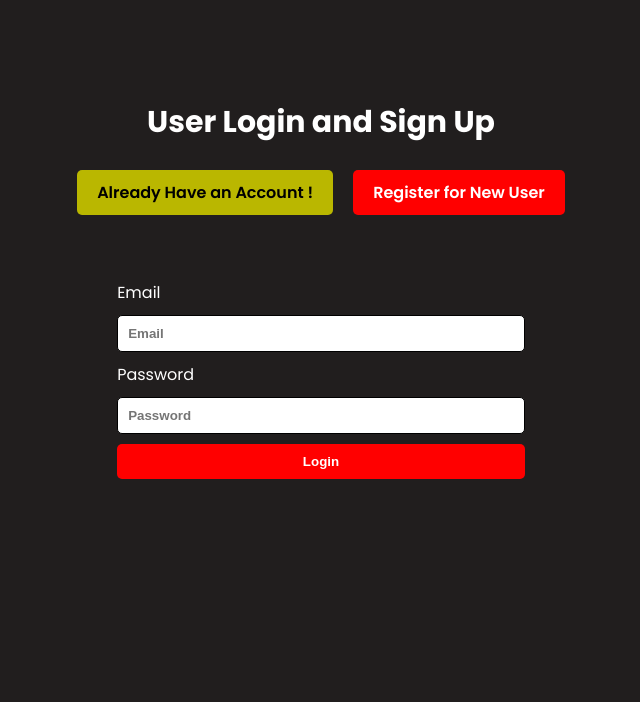
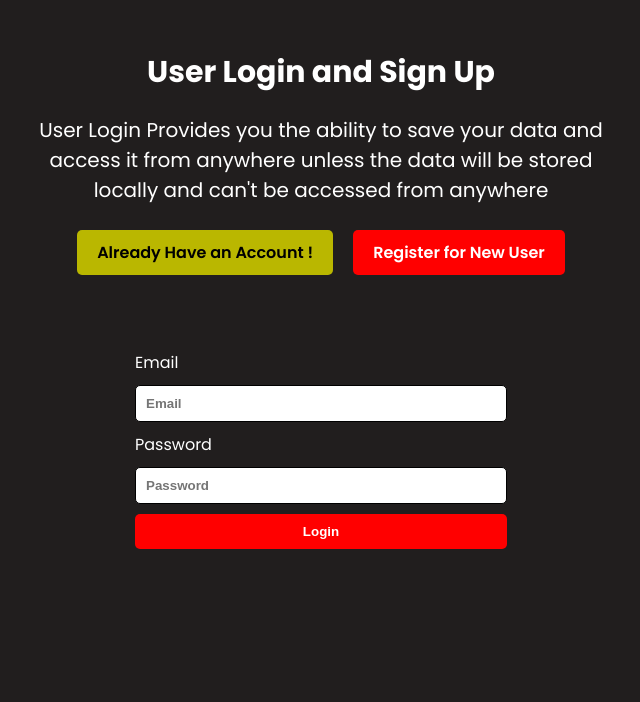
Before and after one commit to harshit391/TripTally, a plain HTML site: page pages/user.html in a window 1280 px wide. Shown: the whole page, without its empty margins (319-959 px from the left). Drawn offline with Linux system fonts and the light colour scheme.

Commit message:
Updated Login Page Design

```diff
--- a/pages/user.html
+++ b/pages/user.html
@@ -14,9 +14,17 @@
 </head>
 <body>
     <div class="container">
-        <h1 >
-            User Login and Sign Up
-        </h1>
+
+        <div class="head">
+            <h1>
+                User Login and Sign Up
+            </h1>
+
+            <p>
+                User Login Provides you the ability to save your data and access it from anywhere
+                unless the data will be stored locally and can't be accessed from anywhere
+            </p>
+        </div>
 
         <div class="login-signup">
             <div class="login-button">Already Have an Account !</div>
--- a/styles/auth/user.css
+++ b/styles/auth/user.css
@@ -2,8 +2,16 @@
 {
     display: flex;
     flex-direction: column;
-    padding: 100px;
     gap: 25px;
+    padding: 50px;
+}
+
+.head
+{
+    display: flex;
+    gap: 20px;
+    flex-direction: column;
+    align-items: center;
 }
 
 .container h1
@@ -12,9 +20,17 @@
     text-align: center;
 }
 
+.container p
+{
+    font-size: 20px;
+    text-align: center;
+    width: 50%;
+}
+
 .login-signup
 {
     display: flex;
+    justify-content: center;
     gap: 20px;
 }
 
@@ -27,12 +43,21 @@
     background-color: red;
 }
 
+.l-s-container
+{
+    display: flex;
+    flex-direction: column;
+    justify-content: center;
+    align-items: center;
+}
+
 .l-s-container div
 {
     display: flex;
+    padding: 50px;
     flex-direction: column;
     gap: 10px;
-    padding: 40px;
+    width: 40%;
     justify-content: center;
 }
 
```
